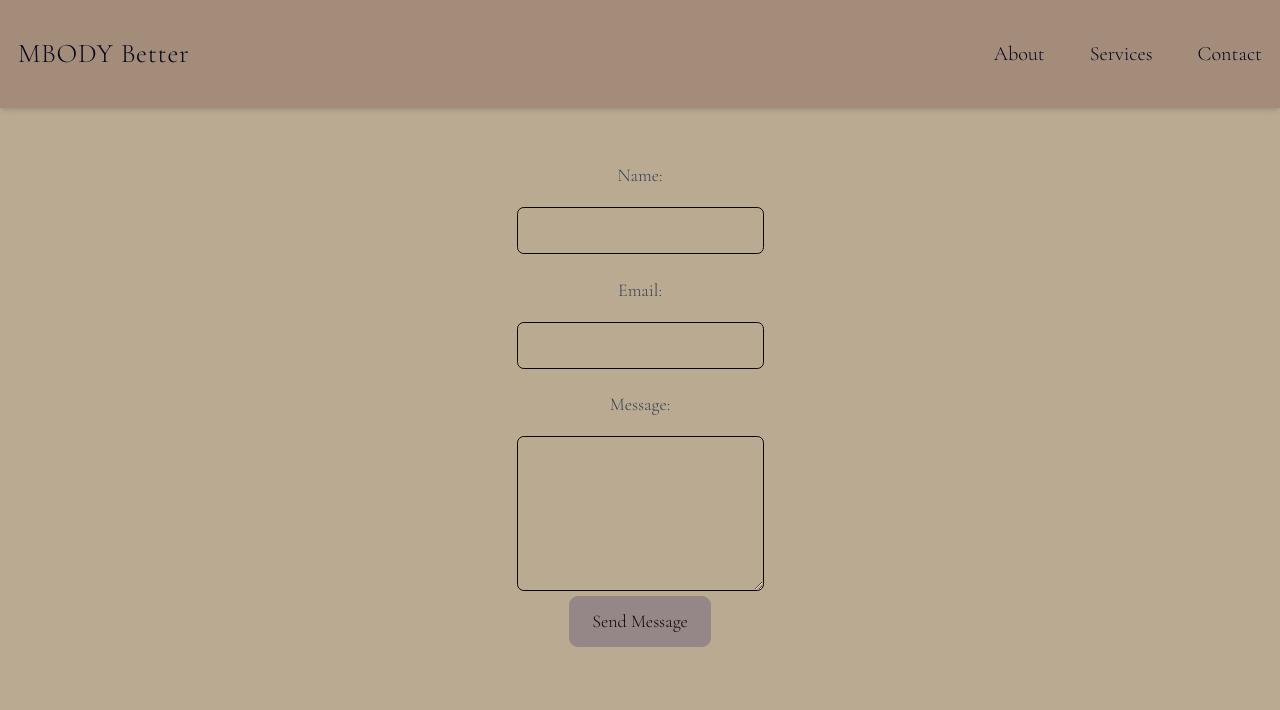
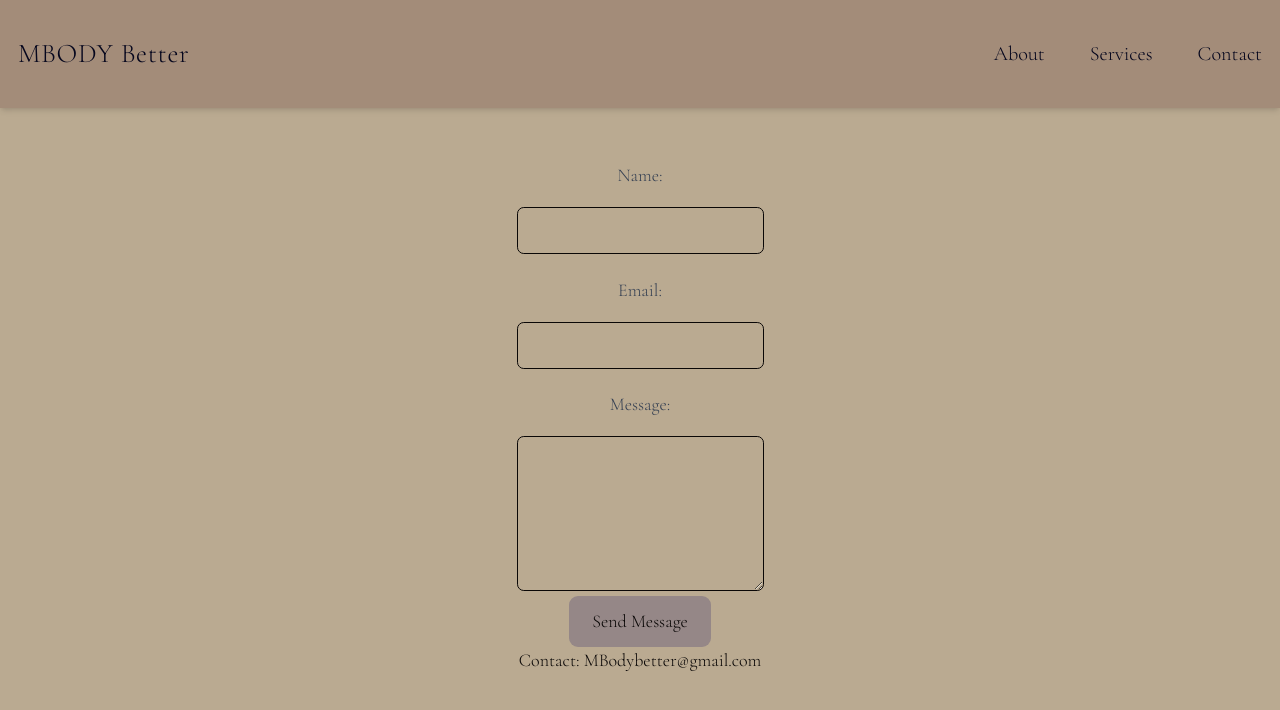
Before and after one commit to Madisonbaughman/my-app, a React (Vite) app: page /contact in a window 1280 px wide. Shown: the top 710 px of the page. Built offline with nearby package versions, Linux system fonts and the light colour scheme.

Commit message:
contact email

```diff
--- a/src/pages/Contact.jsx
+++ b/src/pages/Contact.jsx
@@ -84,9 +84,11 @@ function Contact() {
             required
             ></textarea>
         </div>
+
         <button className="btn" type="submit" disabled={sending}>
           {sending ? 'Sending…' : 'Send Message'}
         </button>
+        <div>Contact: MBodybetter@gmail.com</div>
         </form>
     </div>
   );
```
Also changed, not shown: src/index.css (+0 -7 lines).
